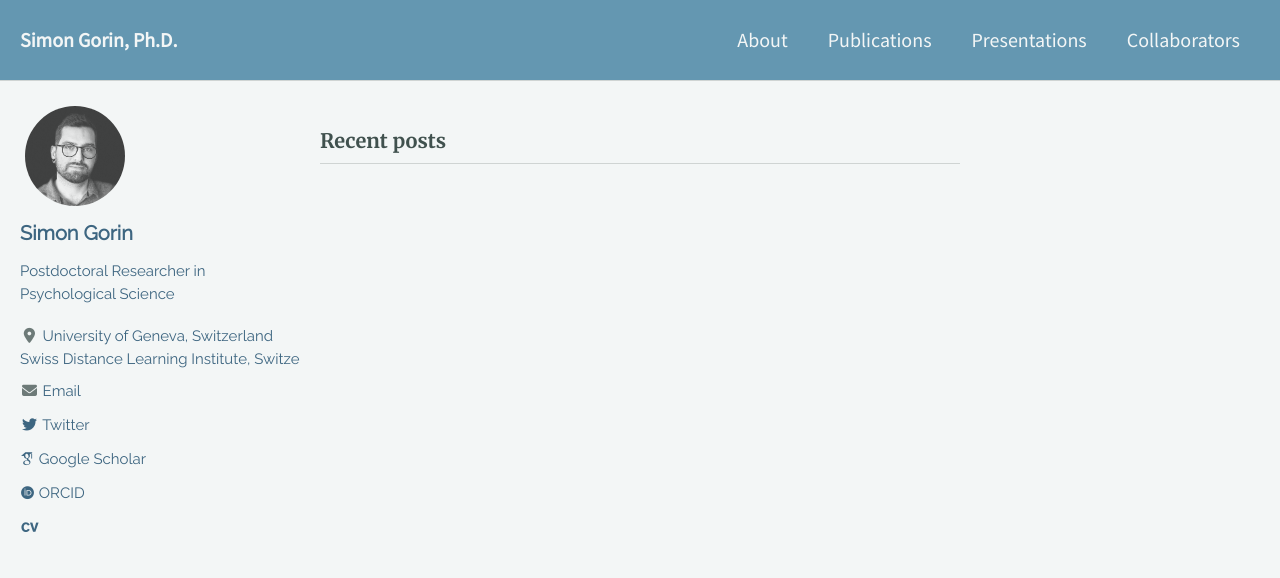
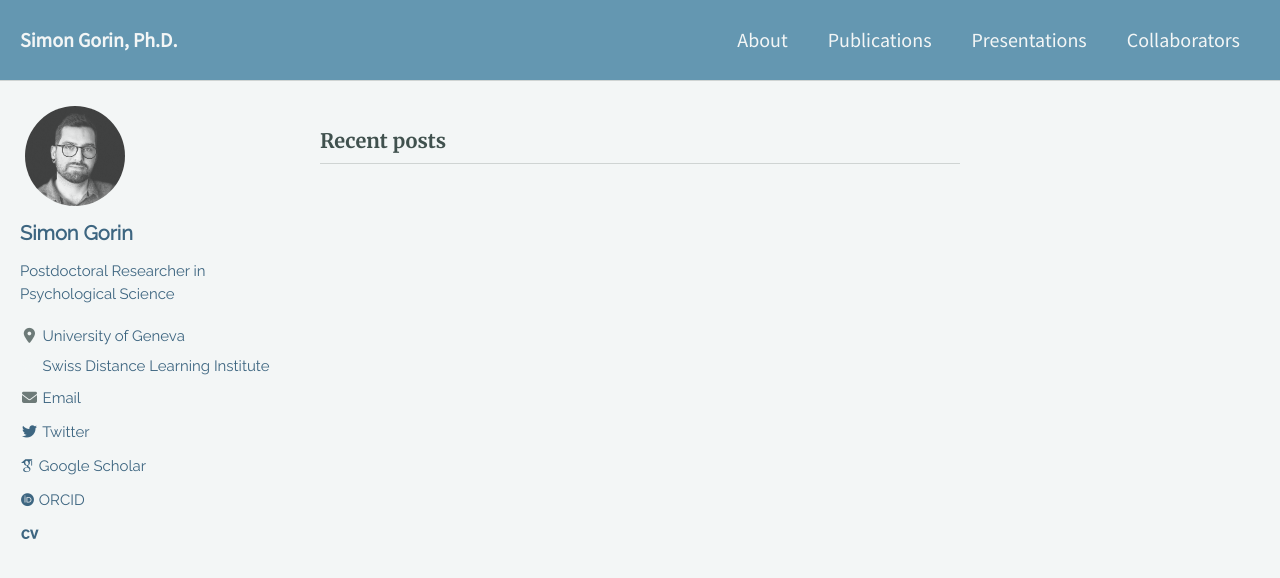
Before and after one commit to gorinsimon/gorinsimon.github.io, a Jekyll site: the page built from index.html, in a window 1280 px wide and 900 px high. Shown: the top 578 px of the window. Built offline with Jekyll 4.4.1, drawn with Linux system fonts in a browser that asks for light colours; cached includes are drawn as plain includes; nearby versions of some CDN libraries; some web fonts are replaced; the list of posts is cut into pages by our own code.

Commit message:
changed the front page sidebar style

```diff
--- a/_config.yml
+++ b/_config.yml
@@ -110,7 +110,8 @@ author:
   name             : "Simon Gorin"
   avatar           : "/assets/images/Gorin_bw.jpg" # path of avatar image, e.g. "/assets/images/bio-photo.jpg"
   bio              : "Postdoctoral Researcher in Psychological Science"
-  location         : "University of Geneva, Switzerland<br>Swiss Distance Learning Institute, Switzerland"
+  location1         : "University of Geneva"
+  location2         : "Swiss Distance Learning Institute"
   email            :
   links:
     - label: "Email"
--- a/_includes/author-profile.html
+++ b/_includes/author-profile.html
@@ -42,9 +42,15 @@
   <div class="author__urls-wrapper">
     <button class="btn btn--inverse">{{ site.data.ui-text[site.locale].follow_label | remove: ":" | default: "Follow" }}</button>
     <ul class="author__urls social-icons">
-      {% if author.location %}
+      {% if author.location1 %}
         <li itemprop="homeLocation" itemscope itemtype="https://schema.org/Place">
-          <i class="fas fa-fw fa-map-marker-alt" aria-hidden="true"></i> <span itemprop="name">{{ author.location }}</span>
+          <i class="fas fa-fw fa-map-marker-alt" aria-hidden="true"></i> <span itemprop="name">{{ author.location1 }}</span>
+        </li>
+      {% endif %}
+
+	  {% if author.location2 %}
+        <li itemprop="homeLocation" itemscope itemtype="https://schema.org/Place">
+          <i style="color:#f3f6f6" class="fas fa-fw fa-map-marker-alt" aria-hidden="true"></i> <span itemprop="name">{{ author.location2 }}</span>
         </li>
       {% endif %}
 
```
